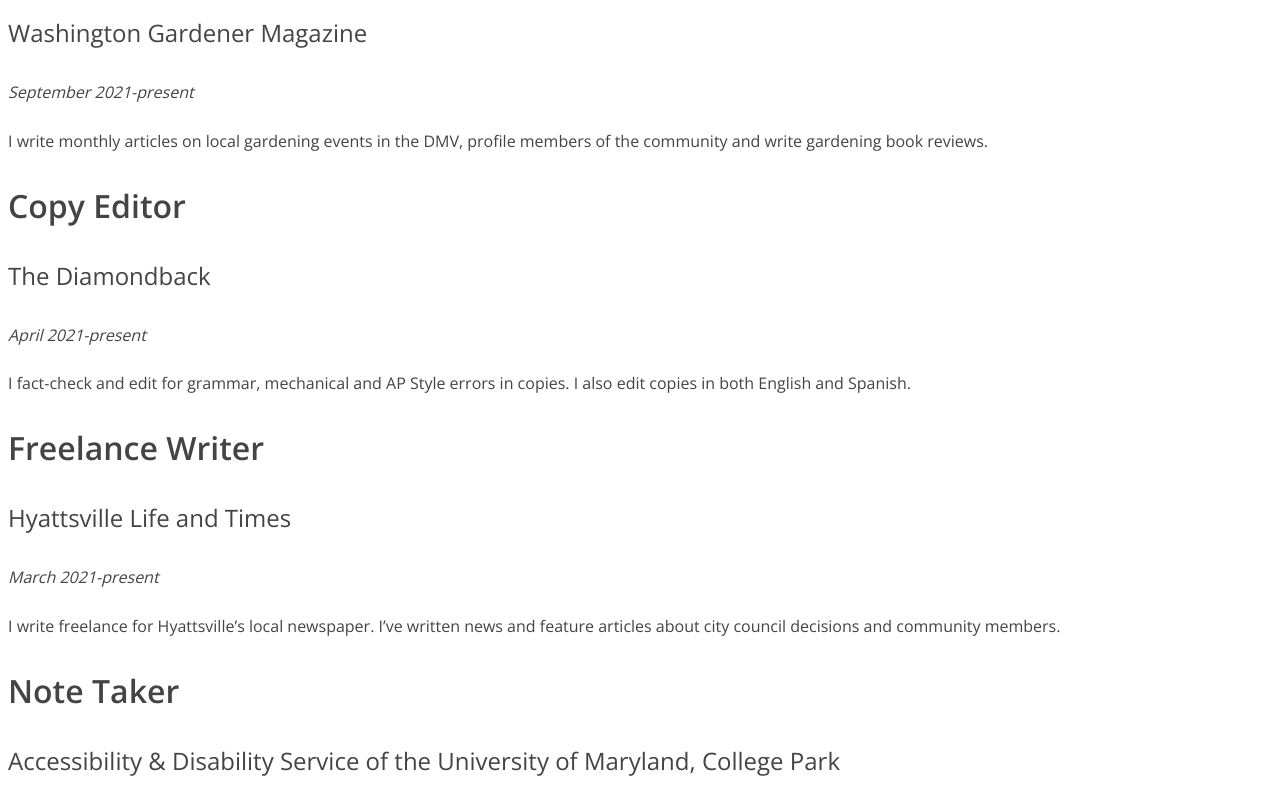
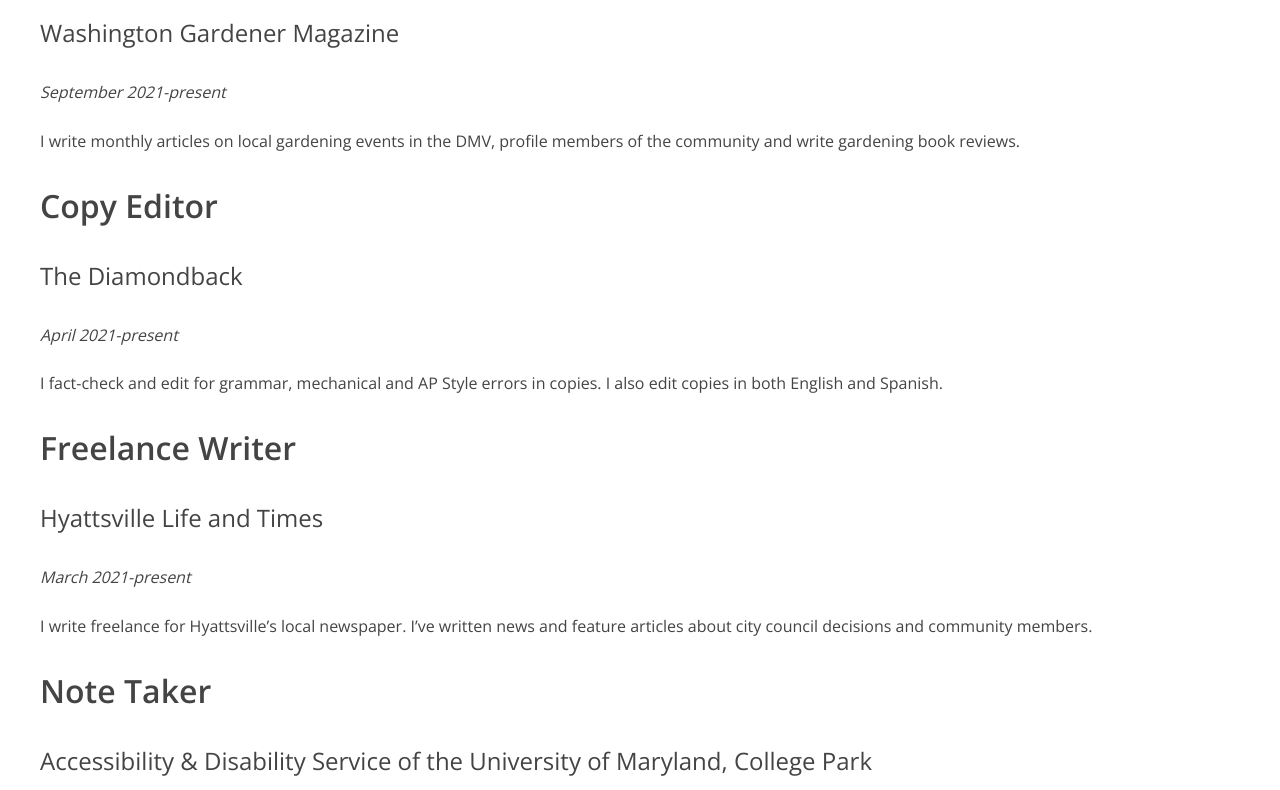
Before and after one commit to medinenna/Melena-DiNenna-JOUR352, a plain HTML site: page Resume/index.html in a window 1280 px wide. Shown: the part 541-1331 px from the top of the page. Drawn offline with nearby package versions, Linux system fonts and the light colour scheme.

Commit message:
Update style.css

```diff
--- a/Resume/style.css
+++ b/Resume/style.css
@@ -7,7 +7,12 @@ BODY {
   color:#444;
   font-weight:400;
 }
+#container {
+  width:100%;
+  max-width: 1200px;
+  margin:0 auto;
 
+}
 /* name at top */
 #name {
   font-size:3em;
```
